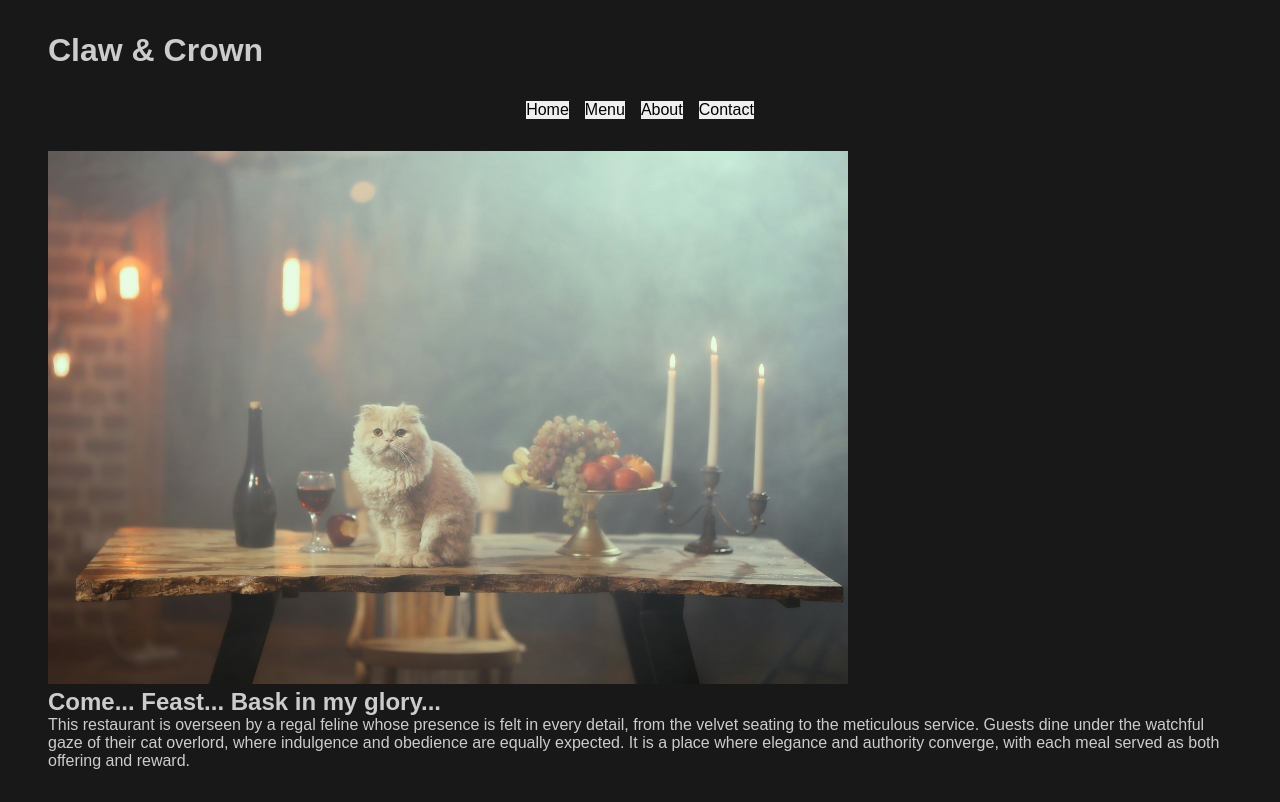
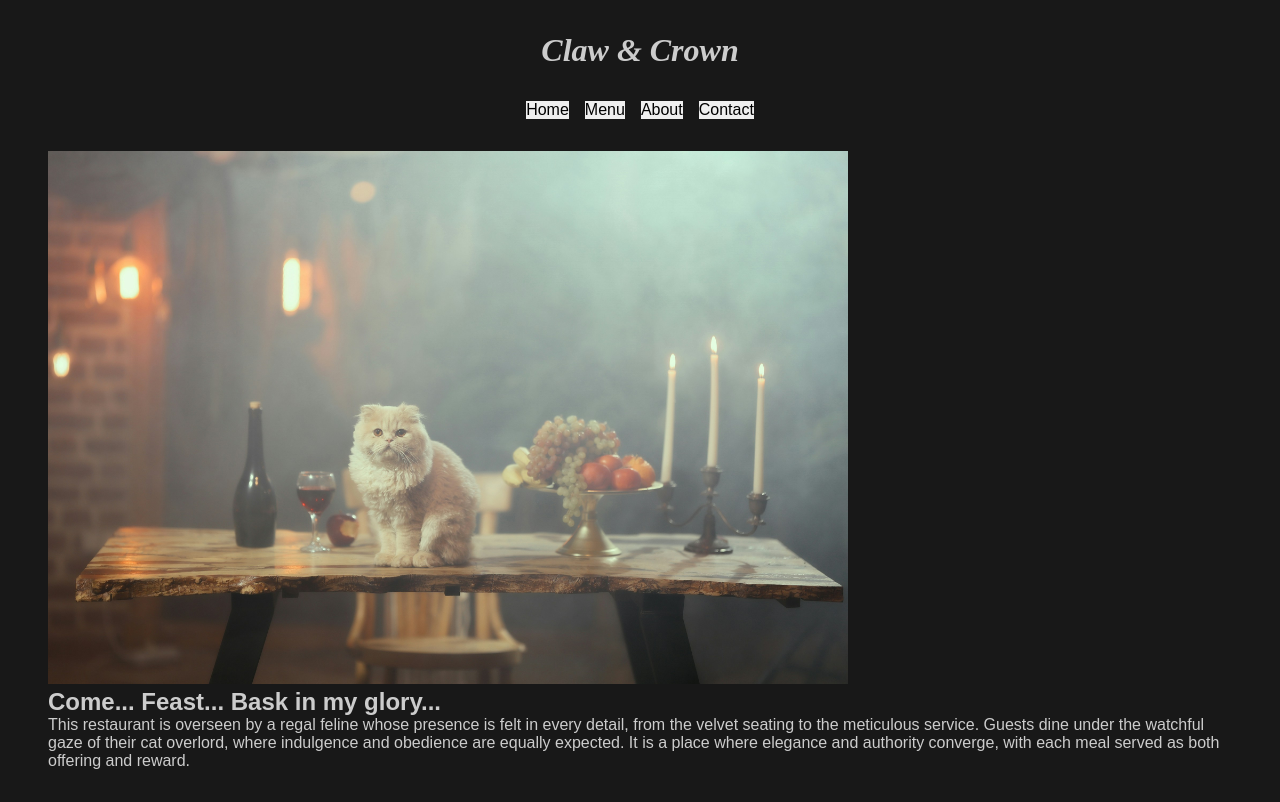
Before and after one commit to simeonrediger/odin-restaurant, a website built with webpack: page src/index.html in a window 1280 px wide. Built offline with nearby package versions, Linux system fonts and the light colour scheme.

Commit message:
Add class to title

```diff
--- a/src/index.html
+++ b/src/index.html
@@ -9,7 +9,7 @@
 
   <body>
     <header>
-      <h1>Claw & Crown</h1>
+      <h1 class='title'>Claw & Crown</h1>
       <nav>
         <ul>
           <li><button>Home</button></li>
```
